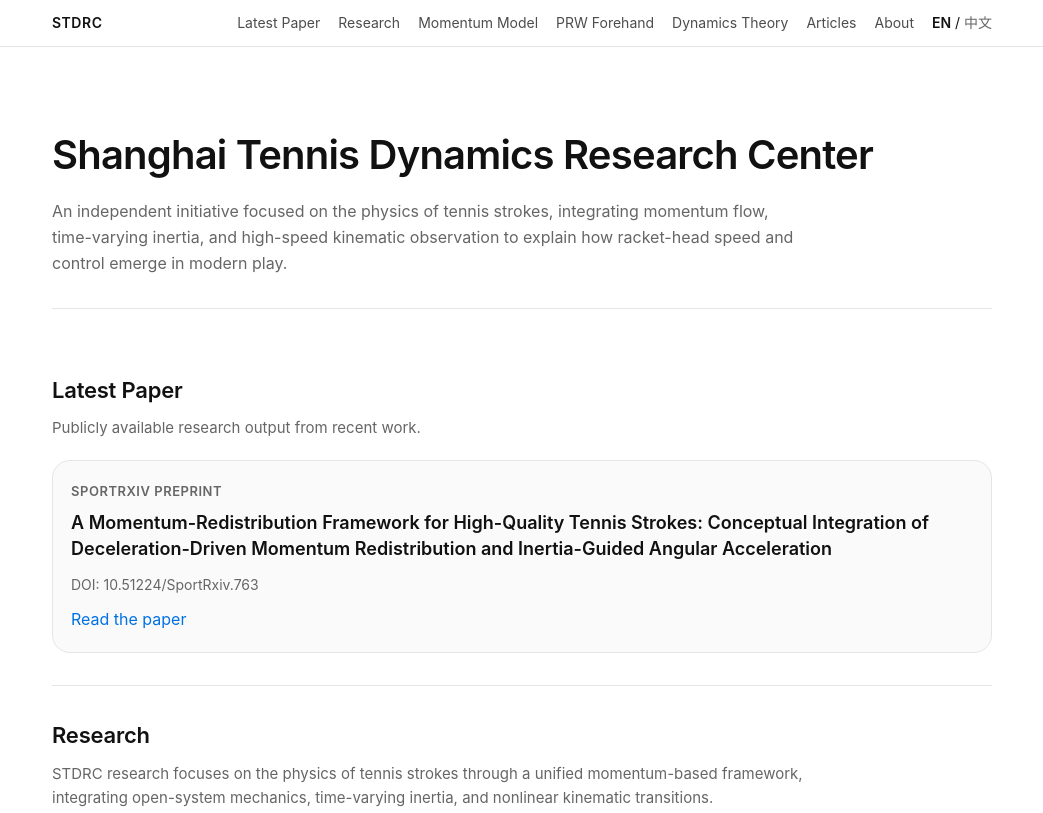
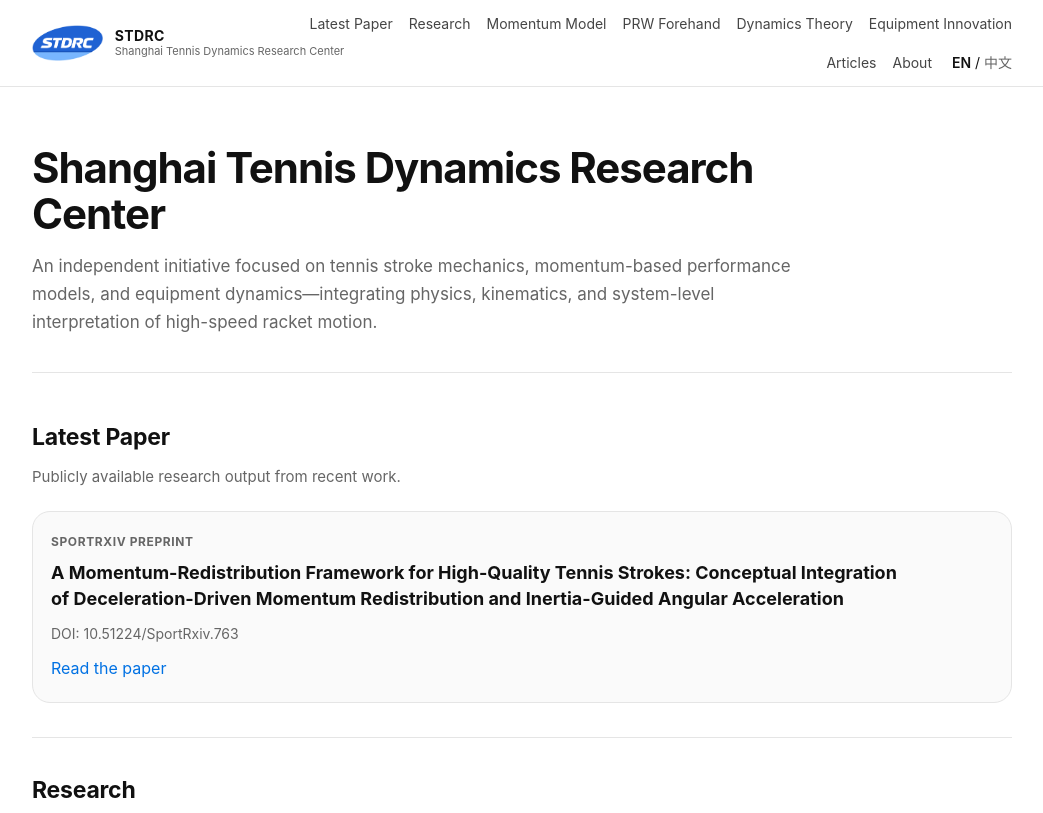
Before and after one commit to shihuicong/stdrc.org, a plain HTML site: page index.html in a window 1280 px wide. Shown: the top 813 px of the page, without its empty margins (118-1161 px from the left). Drawn offline with Linux system fonts and the light colour scheme.

Commit message:
Update index.html
stdrc 3.1

```diff
--- a/index.html
+++ b/index.html
@@ -4,6 +4,9 @@
   <meta charset="UTF-8">
   <title>STDRC | Shanghai Tennis Dynamics Research Center</title>
   <meta name="viewport" content="width=device-width, initial-scale=1">
+
+  <!-- Favicon -->
+  <link rel="icon" type="image/png" href="logo.png">
 
   <!-- GoatCounter analytics -->
   <script data-goatcounter="https://shihuicong.goatcounter.com/count"
@@ -16,7 +19,8 @@
       --muted: #666666;
       --border: #e5e5e5;
       --accent: #0071e3;
-      --max-width: 980px;
+      --max-width: 1020px;
+      --card-radius: 18px;
     }
 
     * {
@@ -25,12 +29,16 @@
       padding: 0;
     }
 
+    html {
+      scroll-behavior: smooth;
+    }
+
     body {
       font-family: -apple-system, BlinkMacSystemFont, "SF Pro Text",
                    system-ui, -system-ui, "Helvetica Neue", Arial, sans-serif;
       background: var(--bg);
       color: var(--fg);
-      line-height: 1.6;
+      line-height: 1.65;
       -webkit-font-smoothing: antialiased;
     }
 
@@ -46,8 +54,8 @@
     header {
       position: sticky;
       top: 0;
-      z-index: 10;
-      background: rgba(255,255,255,0.9);
+      z-index: 20;
+      background: rgba(255, 255, 255, 0.92);
       backdrop-filter: blur(20px);
       border-bottom: 1px solid var(--border);
     }
@@ -57,72 +65,111 @@
       margin: 0 auto;
       padding: 12px 20px;
       display: flex;
+      align-items: center;
       justify-content: space-between;
-      align-items: center;
-      gap: 16px;
+      gap: 18px;
       font-size: 14px;
     }
 
     .brand {
-      font-weight: 600;
-      letter-spacing: 0.04em;
+      display: flex;
+      align-items: center;
+      gap: 12px;
+      min-width: 0;
+    }
+
+    .brand img {
+      height: 36px;
+      width: auto;
+      display: block;
+      flex: 0 0 auto;
+    }
+
+    .brand-text {
+      display: flex;
+      flex-direction: column;
+      line-height: 1.2;
+      min-width: 0;
+    }
+
+    .brand-name {
+      font-weight: 700;
+      letter-spacing: 0.03em;
+      font-size: 14px;
+      white-space: nowrap;
+    }
+
+    .brand-sub {
+      color: var(--muted);
+      font-size: 11px;
       white-space: nowrap;
     }
 
     nav {
       display: flex;
       align-items: center;
-      gap: 18px;
+      justify-content: flex-end;
+      gap: 16px;
       flex-wrap: wrap;
-      justify-content: flex-end;
     }
 
     nav a {
       color: var(--fg);
-      opacity: 0.75;
+      opacity: 0.78;
     }
 
-    nav a:hover {
+    nav a:hover,
+    nav a:focus {
+      opacity: 1;
+      text-decoration: none;
+    }
+
+    .lang-switch {
+      margin-left: 4px;
+      white-space: nowrap;
+    }
+
+    .lang-switch .active {
+      color: var(--fg);
+      font-weight: 600;
       opacity: 1;
     }
 
-    .lang-switch a {
-      opacity: 1;
-      font-weight: 600;
-    }
-
-    .lang-switch .muted {
+    .lang-switch .inactive {
       color: var(--muted);
       font-weight: 500;
+      opacity: 1;
     }
 
     main {
       max-width: var(--max-width);
       margin: 0 auto;
-      padding: 32px 20px 64px;
+      padding: 34px 20px 72px;
     }
 
     .hero {
-      padding: 44px 0 32px;
+      padding: 24px 0 36px;
       border-bottom: 1px solid var(--border);
-      margin-bottom: 32px;
+      margin-bottom: 12px;
     }
 
     .hero-title {
-      font-size: clamp(30px, 4vw, 40px);
-      font-weight: 600;
-      letter-spacing: -0.02em;
-      margin-bottom: 12px;
+      font-size: clamp(30px, 4vw, 42px);
+      font-weight: 650;
+      letter-spacing: -0.025em;
+      line-height: 1.1;
+      margin-bottom: 14px;
+      max-width: 820px;
     }
 
     .hero-subtitle {
-      font-size: 16px;
+      font-size: 17px;
       color: var(--muted);
-      max-width: 760px;
+      max-width: 780px;
     }
 
     section {
-      padding: 32px 0;
+      padding: 34px 0;
       border-bottom: 1px solid var(--border);
     }
 
@@ -131,43 +178,48 @@
     }
 
     h2 {
-      font-size: 22px;
-      font-weight: 600;
+      font-size: 23px;
+      font-weight: 650;
       letter-spacing: -0.01em;
       margin-bottom: 8px;
     }
 
     .section-intro {
       color: var(--muted);
-      margin-bottom: 20px;
-      max-width: 780px;
+      margin-bottom: 22px;
+      max-width: 820px;
       font-size: 15px;
     }
 
-    .paper-box {
+    .paper-box,
+    .feature-box {
       border: 1px solid var(--border);
-      border-radius: 18px;
+      border-radius: var(--card-radius);
       padding: 20px 18px;
       background: #fafafa;
     }
 
-    .paper-label {
-      font-size: 13px;
+    .paper-label,
+    .feature-label {
+      font-size: 12px;
       color: var(--muted);
       margin-bottom: 8px;
-      font-weight: 600;
+      font-weight: 700;
+      letter-spacing: 0.05em;
       text-transform: uppercase;
-      letter-spacing: 0.04em;
     }
 
-    .paper-title {
+    .paper-title,
+    .feature-title {
       font-size: 18px;
-      font-weight: 600;
+      font-weight: 650;
       line-height: 1.45;
-      margin-bottom: 12px;
+      margin-bottom: 10px;
+      max-width: 860px;
     }
 
-    .paper-meta {
+    .paper-meta,
+    .feature-meta {
       font-size: 14px;
       color: var(--muted);
       margin-bottom: 10px;
@@ -181,13 +233,13 @@
 
     .card {
       border: 1px solid var(--border);
-      border-radius: 18px;
+      border-radius: var(--card-radius);
       padding: 18px 16px 16px;
     }
 
     .card h3 {
       font-size: 16px;
-      font-weight: 600;
+      font-weight: 650;
       margin-bottom: 6px;
     }
 
@@ -197,25 +249,25 @@
     }
 
     .block {
-      margin-top: 14px;
-      margin-bottom: 14px;
+      margin-top: 16px;
+      margin-bottom: 16px;
     }
 
     .block-title {
       font-size: 15px;
-      font-weight: 600;
+      font-weight: 650;
       margin-bottom: 4px;
     }
 
     .block-text {
       font-size: 14px;
       color: var(--muted);
-      max-width: 780px;
+      max-width: 840px;
     }
 
     .subsection-title {
       font-size: 16px;
-      font-weight: 600;
+      font-weight: 650;
       margin-top: 16px;
       margin-bottom: 4px;
     }
@@ -223,7 +275,7 @@
     .subsection-text {
       font-size: 14px;
       color: var(--muted);
-      max-width: 780px;
+      max-width: 840px;
     }
 
     .article-list {
@@ -233,7 +285,7 @@
     }
 
     .article-card {
-      padding-bottom: 12px;
+      padding-bottom: 14px;
       border-bottom: 1px solid var(--border);
     }
 
@@ -244,18 +296,18 @@
 
     .article-card h3 {
       font-size: 15px;
-      font-weight: 600;
+      font-weight: 650;
       margin-bottom: 4px;
     }
 
     .article-card p {
       font-size: 14px;
       color: var(--muted);
-      max-width: 780px;
+      max-width: 840px;
     }
 
     footer {
-      padding: 28px 0;
+      padding: 28px 0 10px;
       border-top: 1px solid var(--border);
       text-align: center;
       font-size: 13px;
@@ -263,7 +315,7 @@
       margin-top: 40px;
     }
 
-    @media (max-width: 760px) {
+    @media (max-width: 820px) {
       .nav-inner {
         align-items: flex-start;
         flex-direction: column;
@@ -273,23 +325,41 @@
         justify-content: flex-start;
       }
     }
+
+    @media (max-width: 560px) {
+      .brand img {
+        height: 32px;
+      }
+
+      .brand-sub {
+        display: none;
+      }
+    }
   </style>
 </head>
 <body>
   <header>
     <div class="nav-inner">
-      <div class="brand">STDRC</div>
+      <div class="brand">
+        <img src="logo.png" alt="STDRC logo">
+        <div class="brand-text">
+          <div class="brand-name">STDRC</div>
+          <div class="brand-sub">Shanghai Tennis Dynamics Research Center</div>
+        </div>
+      </div>
+
       <nav aria-label="Primary">
         <a href="#latest-paper">Latest Paper</a>
         <a href="#research">Research</a>
         <a href="#momentum-model">Momentum Model</a>
         <a href="#prw-forehand">PRW Forehand</a>
         <a href="#dynamics-theory">Dynamics Theory</a>
+        <a href="#equipment-innovation">Equipment Innovation</a>
         <a href="#articles">Articles</a>
         <a href="#about">About</a>
         <span class="lang-switch">
-          <a href="index.html">EN</a> /
-          <a class="muted" href="cn.html">中文</a>
+          <a class="active" href="index.html">EN</a> /
+          <a class="inactive" href="cn.html">中文</a>
         </span>
       </nav>
     </div>
@@ -299,9 +369,9 @@
     <section class="hero">
       <h1 class="hero-title">Shanghai Tennis Dynamics Research Center</h1>
       <p class="hero-subtitle">
-        An independent initiative focused on the physics of tennis strokes,
-        integrating momentum flow, time-varying inertia, and high-speed kinematic
-        observation to explain how racket-head speed and control emerge in modern play.
+        An independent initiative focused on tennis stroke mechanics, momentum-based
+        performance models, and equipment dynamics—integrating physics, kinematics,
+        and system-level interpretation of high-speed racket motion.
       </p>
     </section>
 
@@ -310,6 +380,7 @@
       <p class="section-intro">
         Publicly available research output from recent work.
       </p>
+
       <div class="paper-box">
         <div class="paper-label">SportRxiv Preprint</div>
         <div class="paper-title">
@@ -326,8 +397,8 @@
       <h2>Research</h2>
       <p class="section-intro">
         STDRC research focuses on the physics of tennis strokes through a unified
-        momentum-based framework, integrating open-system mechanics, time-varying inertia,
-        and nonlinear kinematic transitions.
+        momentum-based framework, integrating open-system mechanics, time-varying
+        inertia, and nonlinear kinematic transitions.
       </p>
 
       <div class="grid">
@@ -402,8 +473,8 @@
     <section id="momentum-model">
       <h2>Momentum Model</h2>
       <p class="section-intro">
-        A unified mechanical description of tennis strokes as momentum input, redistribution,
-        and inertial amplification in a time-varying multi-segment system.
+        A unified mechanical description of tennis strokes as momentum input,
+        redistribution, and inertial amplification in a time-varying multi-segment system.
       </p>
 
       <div class="block">
@@ -447,8 +518,8 @@
         <div class="block-title">Observable Signatures</div>
         <p class="block-text">
           The model predicts phase lag between trunk and racket, late acceleration peaks,
-          effective axis migration, and a characteristic rise in axial handle tension preceding
-          maximum racket-head speed.
+          effective axis migration, and a characteristic rise in axial handle tension
+          preceding maximum racket-head speed.
         </p>
       </div>
     </section>
@@ -564,6 +635,26 @@
       </div>
     </section>
 
+    <section id="equipment-innovation">
+      <h2>Equipment Innovation</h2>
+      <p class="section-intro">
+        Beyond stroke mechanics, STDRC also explores equipment-side solutions in racket dynamics.
+      </p>
+
+      <div class="feature-box">
+        <div class="feature-label">Current Direction</div>
+        <div class="feature-title">Inertial–Elastic Coupling Concepts for Racket Systems</div>
+        <div class="feature-meta">
+          Research interest: off-center impact tolerance, dynamic feel, and response stability
+        </div>
+        <p class="block-text">
+          Current work includes conceptual exploration of inertial–elastic coupling mechanisms for racket systems,
+          aimed at improving dynamic response and tolerance under non-ideal impact conditions.
+          Relevant patent applications have been filed.
+        </p>
+      </div>
+    </section>
+
     <section id="articles">
       <h2>Articles</h2>
       <p class="section-intro">
@@ -642,7 +733,7 @@
   </main>
 
   <footer>
-    © 2026 STDRC — Shanghai Tennis Dynamics Research Center.<br>
+    © 2025–2026 STDRC — Shanghai Tennis Dynamics Research Center.<br>
     All rights reserved.
   </footer>
 </body>
```
